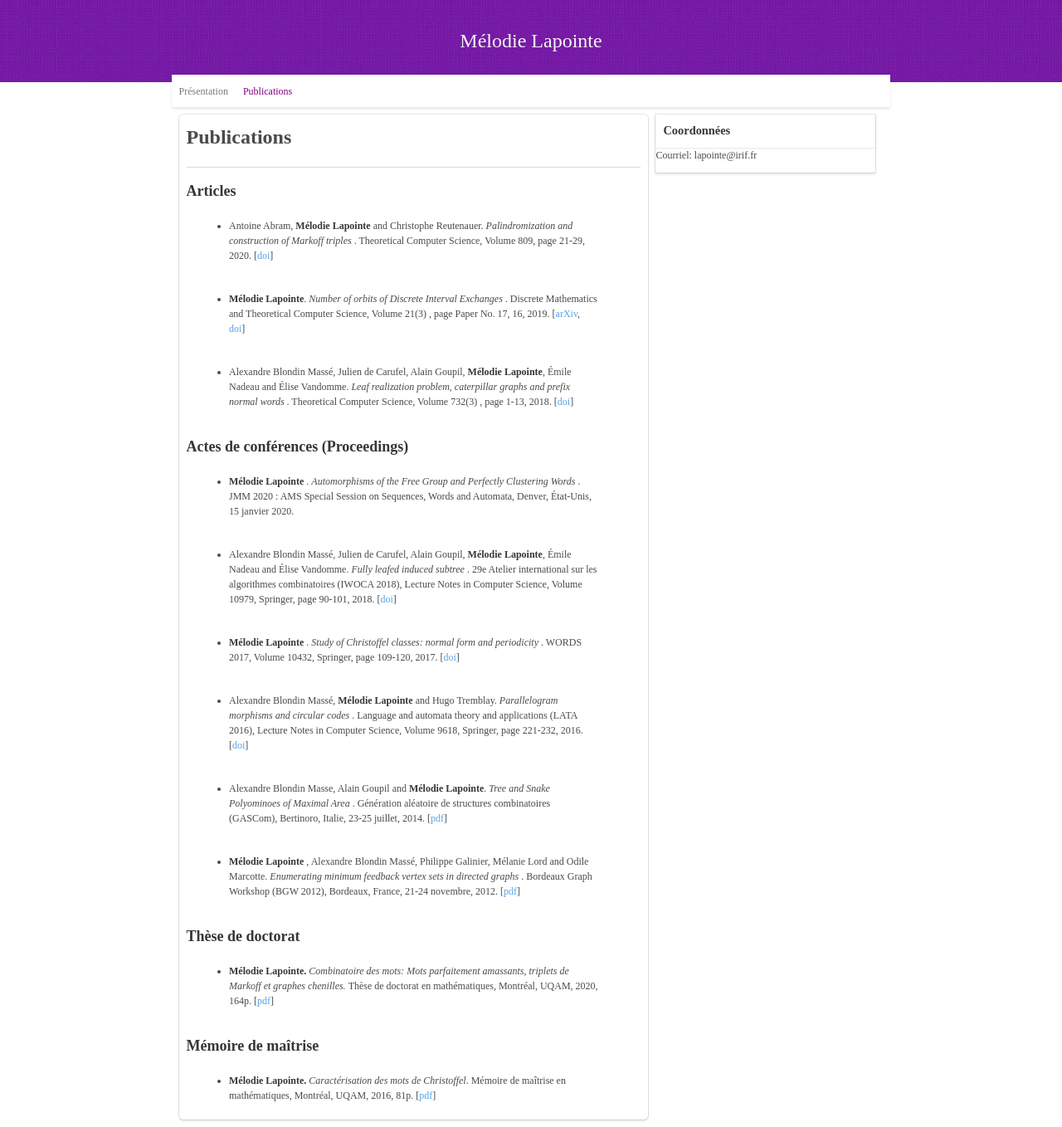
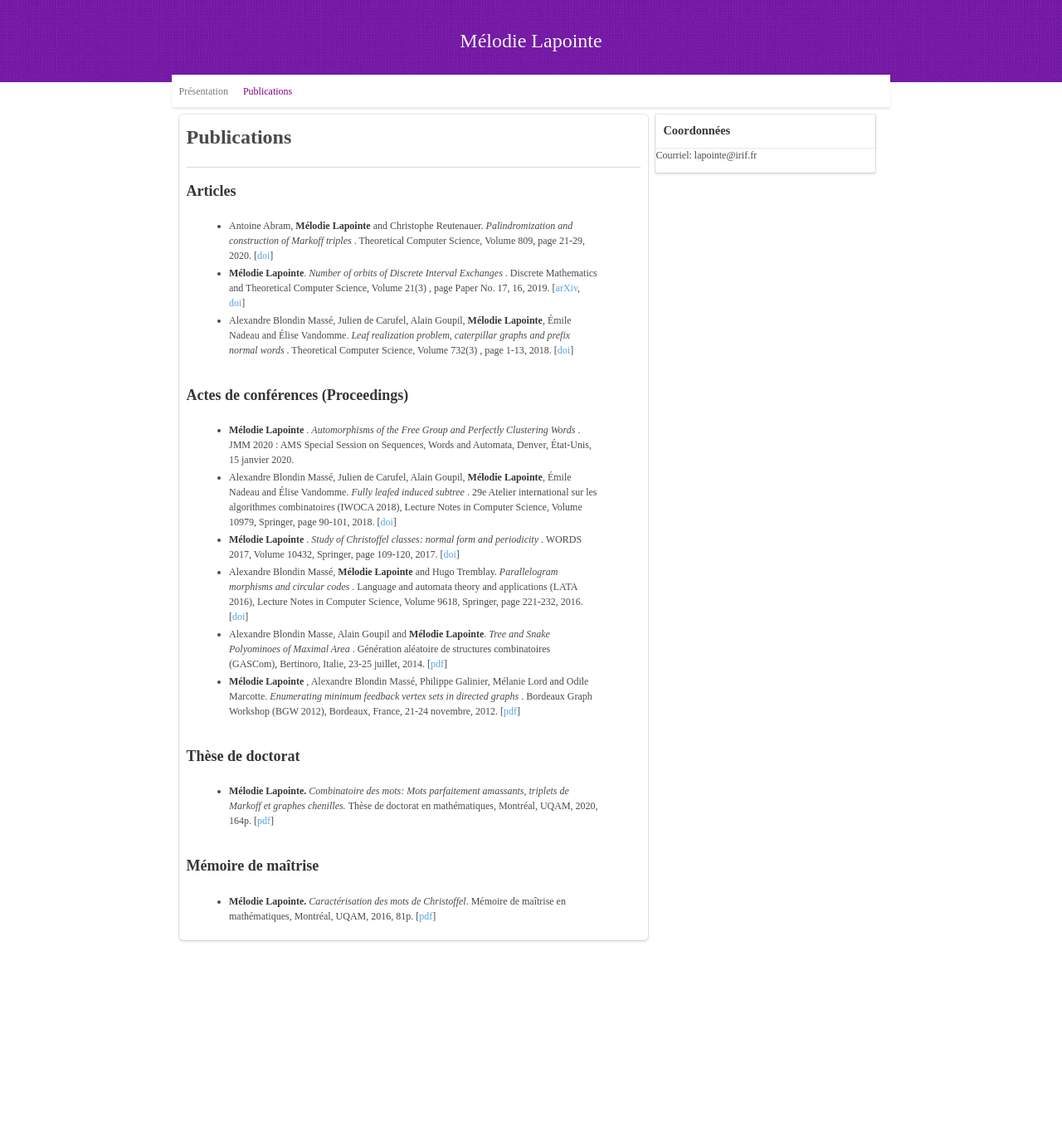
Before and after one commit to lapointemelodie/lapointemelodie.github.io, a Jekyll site: the page built from publications.html, in a window 1280 px wide. Shown: the whole page at 83% size. Built offline with Jekyll 4.4.1, drawn with Linux system fonts in a browser that asks for light colours; after the commit the page ends 1142 px from its top, so only the background shows below that.

Commit message:
Corriger les listes d'articles, car ul ne doit pas être dans la boucle

```diff
--- a/_includes/articles.html
+++ b/_includes/articles.html
@@ -1,15 +1,15 @@
 <h3> <strong> Articles </strong> </h3>
+<ul>
 {% for item in site.data.articles %}
-<ul>
     <li>
         {{item.auteur}}. <em> {{item.titre}} </em>. {{item.journal}}, Volume {{item.volume}}{% if item.numero %}({{item.numero}}) {% endif %}, page {{item.page}}, {{item.annee}}. [{% if item.arXiv %}<a href="{{item.arXiv}}">arXiv</a>, {% endif %}<a href="{{item.doi}}">doi</a>]
     </li>
+{% endfor %}
 </ul>
-{% endfor %}
 
 <h3> <strong> Actes de conférences (Proceedings) </strong> </h3>
+<ul>
 {% for item in site.data.acte_conf %}
-<ul>
     <li>
         {{item.auteur}}. <em> {{item.titre}} </em>. {{item.conf}},
         {% if item.serie %} {{item.serie}}, {% endif %}
@@ -22,8 +22,8 @@
         {% if item.doi %} [<a href="{{item.doi}}">doi</a>] {% endif %}
         {% if item.pdf %} [<a href="{{item.pdf}}">pdf</a>] {% endif %}
     </li>
+{% endfor %}
 </ul>
-{% endfor %}
 
 <h3> <strong> Thèse de doctorat </strong> </h3>
 
```
